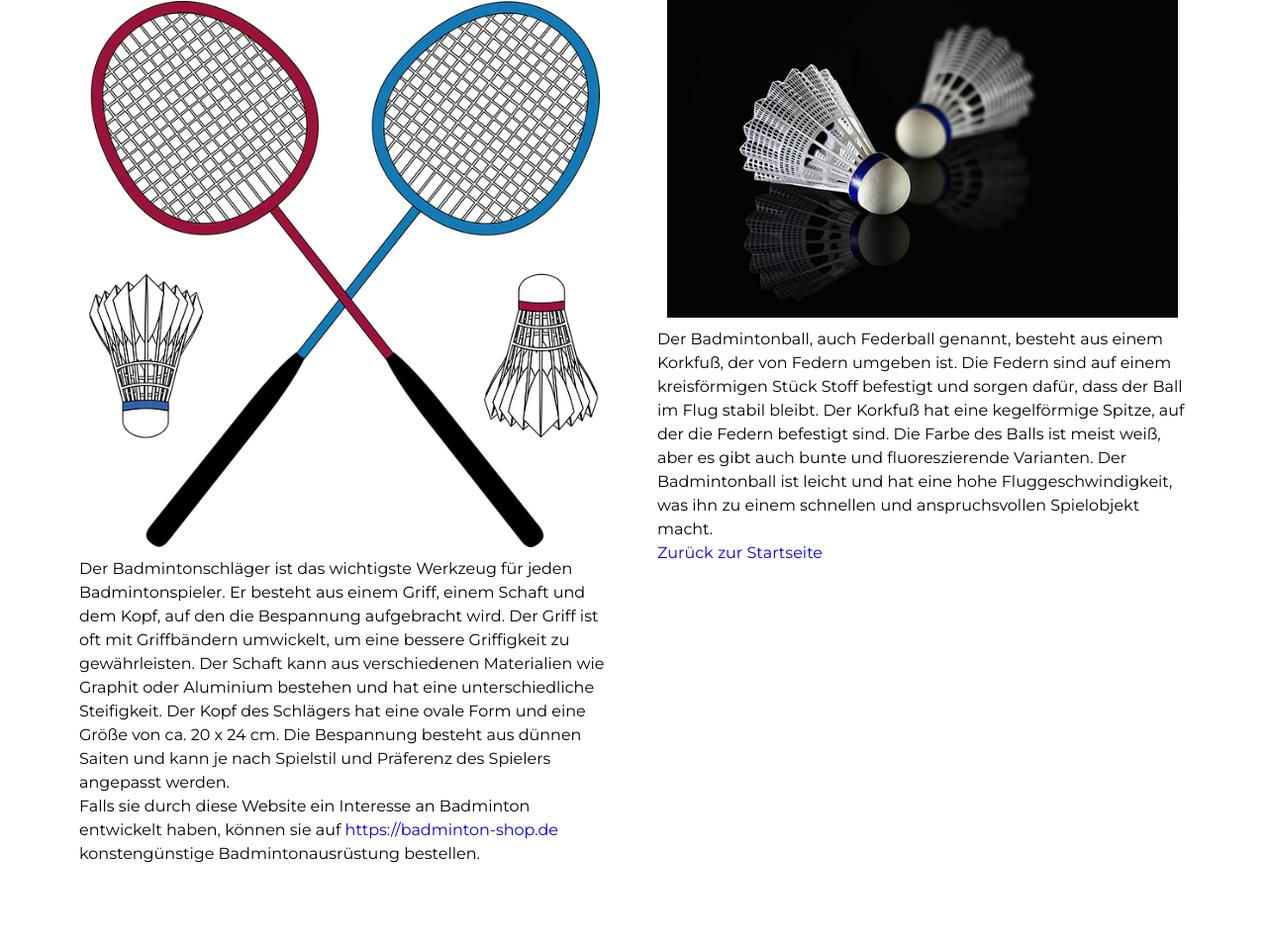
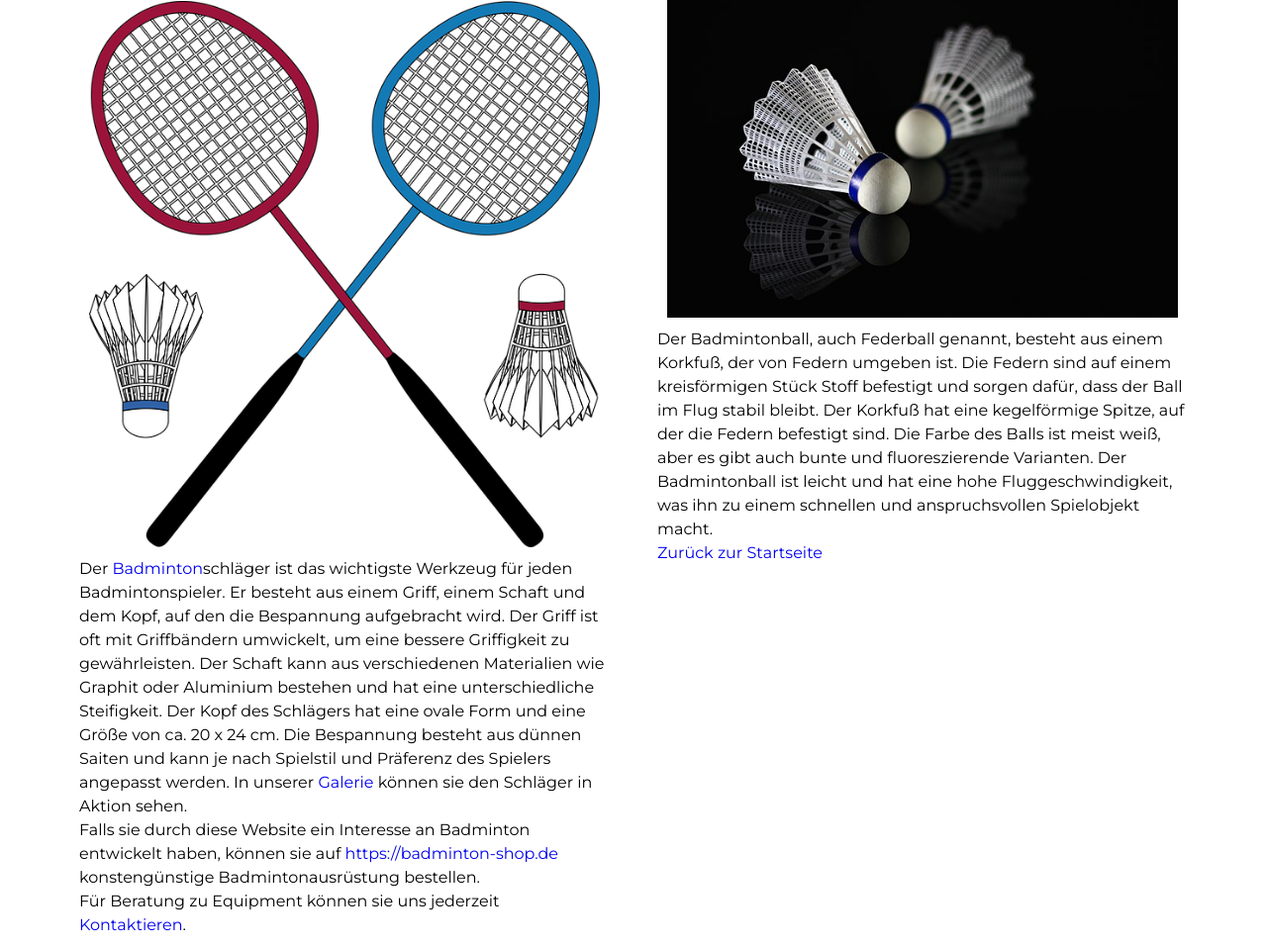
Before and after one commit to vickydotexe/badminton_website, a plain HTML site: page dateien/racket.html in a window 1280 px wide. Shown: the part 282-1239 px from the top of the page at 99% size. Before the commit the page ends 1167 px from the top, so only its background shows below. Drawn offline with Linux system fonts and the light colour scheme.

Commit message:
interne links

```diff
--- a/dateien/racket.html
+++ b/dateien/racket.html
@@ -64,8 +64,9 @@
                 <figure>
                     <img class="image-float" src="../bilder/schläger.png" alt="Badmintonschläger">
                 </figure>
-                <p>Der Badmintonschläger ist das wichtigste Werkzeug für jeden Badmintonspieler. Er besteht aus einem Griff, einem Schaft und dem Kopf, auf den die Bespannung aufgebracht wird. Der Griff ist oft mit Griffbändern umwickelt, um eine bessere Griffigkeit zu gewährleisten. Der Schaft kann aus verschiedenen Materialien wie Graphit oder Aluminium bestehen und hat eine unterschiedliche Steifigkeit. Der Kopf des Schlägers hat eine ovale Form und eine Größe von ca. 20 x 24 cm. Die Bespannung besteht aus dünnen Saiten und kann je nach Spielstil und Präferenz des Spielers angepasst werden.</p>
+                <p>Der <a href="was.html">Badminton</a>schläger ist das wichtigste Werkzeug für jeden Badmintonspieler. Er besteht aus einem Griff, einem Schaft und dem Kopf, auf den die Bespannung aufgebracht wird. Der Griff ist oft mit Griffbändern umwickelt, um eine bessere Griffigkeit zu gewährleisten. Der Schaft kann aus verschiedenen Materialien wie Graphit oder Aluminium bestehen und hat eine unterschiedliche Steifigkeit. Der Kopf des Schlägers hat eine ovale Form und eine Größe von ca. 20 x 24 cm. Die Bespannung besteht aus dünnen Saiten und kann je nach Spielstil und Präferenz des Spielers angepasst werden. In unserer <a href="galerie.html">Galerie</a> können sie den Schläger in Aktion sehen.</p>
                 <p>Falls sie durch diese Website ein Interesse an Badminton entwickelt haben, können sie auf <a href="https://badminton-shop.de">https://badminton-shop.de</a> konstengünstige Badmintonausrüstung bestellen.</p>
+                <p>Für Beratung zu Equipment können sie uns jederzeit <a href="aboutus.html">Kontaktieren</a>.</p>
             </section>
             <section class="Column">
                 <header>
```
Also changed, not shown: dateien/aboutus.html (+2 -2 lines).
